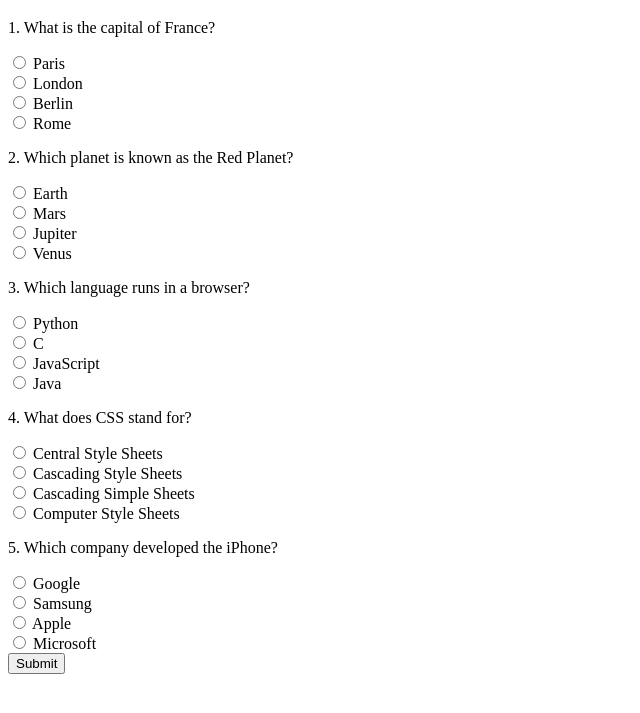
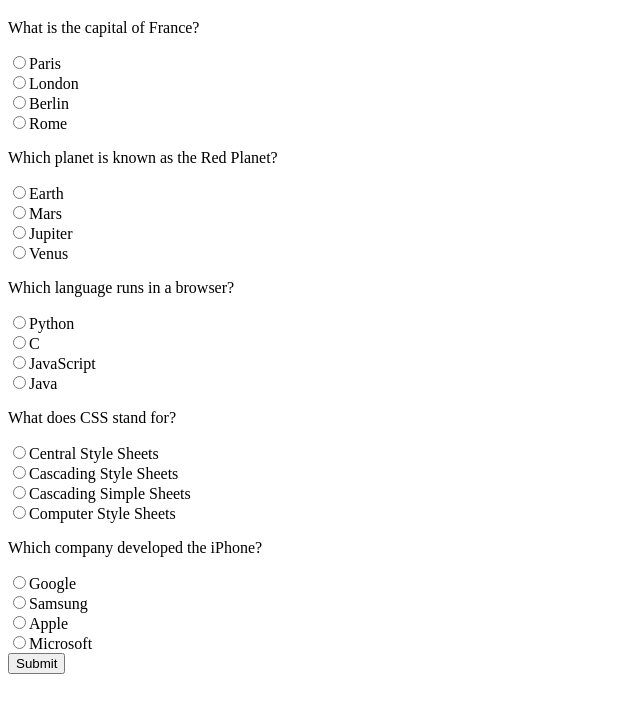
Before and after one commit to acciojob/quiz-with-session-Ritesh-Harge1, a website: page main.html in a window 1280 px wide. Shown: the part 61-774 px from the top of the page, without its empty margins (0-640 px from the left). Drawn offline with Linux system fonts and the light colour scheme.

Commit message:
created a submission

```diff
--- a/main.html
+++ b/main.html
@@ -6,64 +6,41 @@
 </head>
 <body>
   <h1>Quiz</h1>
-
   <div id="questions"></div>
-
   <button id="submit">Submit</button>
-
   <div id="score"></div>
 
   <script>
     const questions = [
-      {
-        q: "What is the capital of France?",
-        options: ["Paris", "London", "Berlin", "Rome"],
-        answer: 0
-      },
-      {
-        q: "Which planet is known as the Red Planet?",
-        options: ["Earth", "Mars", "Jupiter", "Venus"],
-        answer: 1
-      },
-      {
-        q: "Which language runs in a browser?",
-        options: ["Python", "C", "JavaScript", "Java"],
-        answer: 2
-      },
-      {
-        q: "What does CSS stand for?",
-        options: ["Central Style Sheets", "Cascading Style Sheets", "Cascading Simple Sheets", "Computer Style Sheets"],
-        answer: 1
-      },
-      {
-        q: "Which company developed the iPhone?",
-        options: ["Google", "Samsung", "Apple", "Microsoft"],
-        answer: 2
-      }
+      { question: "What is the capital of France?", choices: ["Paris", "London", "Berlin", "Rome"], answer: 0 },
+      { question: "Which planet is known as the Red Planet?", choices: ["Earth", "Mars", "Jupiter", "Venus"], answer: 1 },
+      { question: "Which language runs in a browser?", choices: ["Python", "C", "JavaScript", "Java"], answer: 2 },
+      { question: "What does CSS stand for?", choices: ["Central Style Sheets", "Cascading Style Sheets", "Cascading Simple Sheets", "Computer Style Sheets"], answer: 1 },
+      { question: "Which company developed the iPhone?", choices: ["Google", "Samsung", "Apple", "Microsoft"], answer: 2 }
     ];
 
     const questionsContainer = document.getElementById('questions');
     const submitBtn = document.getElementById('submit');
     const scoreDiv = document.getElementById('score');
 
-    // Load previous progress from sessionStorage
     let progress = JSON.parse(sessionStorage.getItem('progress')) || {};
 
-    // Function to render questions
     function renderQuestions() {
       questionsContainer.innerHTML = '';
       questions.forEach((q, index) => {
         const div = document.createElement('div');
-        div.innerHTML = `<p>${index + 1}. ${q.q}</p>`;
-        q.options.forEach((opt, i) => {
-          const id = `q${index}_opt${i}`;
-          const checked = progress[index] == i ? 'checked' : '';
-          div.innerHTML += `
-            <label>
-              <input type="radio" name="q${index}" value="${i}" ${checked}>
-              ${opt}
-            </label><br>
-          `;
+        div.innerHTML = `<p>${q.question}</p>`; // **No numbering**
+        q.choices.forEach((choice, i) => {
+          const input = document.createElement('input');
+          input.type = 'radio';
+          input.name = `q${index}`;
+          input.value = i;
+          if (progress[index] == i) input.checked = true; // **Use property, not attribute**
+          const label = document.createElement('label');
+          label.appendChild(input);
+          label.appendChild(document.createTextNode(choice));
+          div.appendChild(label);
+          div.appendChild(document.createElement('br'));
         });
         questionsContainer.appendChild(div);
       });
@@ -71,7 +48,6 @@
 
     renderQuestions();
 
-    // Update sessionStorage when an answer is selected
     questionsContainer.addEventListener('change', (e) => {
       if (e.target.matches('input[type="radio"]')) {
         const qIndex = e.target.name.replace('q','');
@@ -80,19 +56,16 @@
       }
     });
 
-    // Submit quiz
     submitBtn.addEventListener('click', () => {
       let score = 0;
       questions.forEach((q, index) => {
-        if (progress[index] === q.answer) {
-          score++;
-        }
+        if (progress[index] === q.answer) score++;
       });
       scoreDiv.textContent = `Your score is ${score} out of ${questions.length}.`;
       localStorage.setItem('score', score);
     });
 
-    // Restore score if it exists in localStorage
+    // Restore previous score if exists
     const savedScore = localStorage.getItem('score');
     if (savedScore !== null) {
       scoreDiv.textContent = `Your score is ${savedScore} out of ${questions.length}.`;
```
